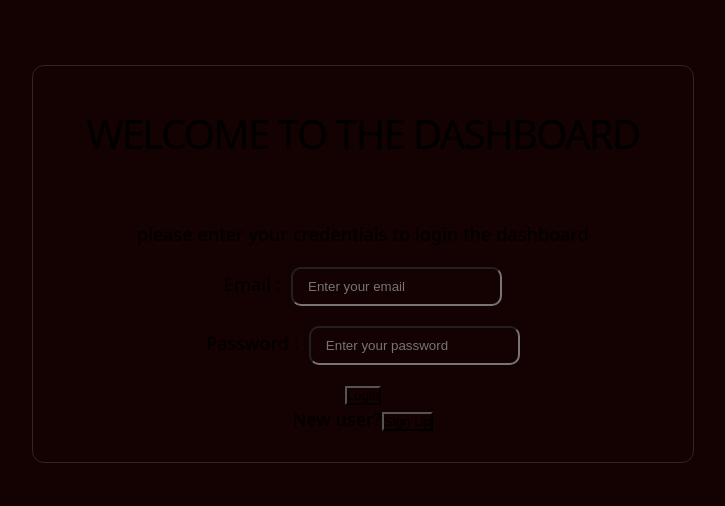
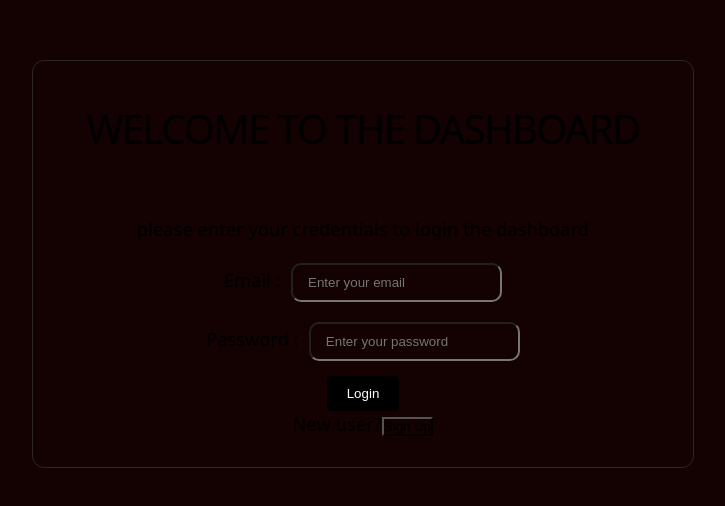
Before and after one commit to Avijeet-jha/Ticket-Tracker, a React (Vite) app: page / in a window 1280 px wide. Shown: the part 136-642 px from the top of the page, without its empty margins (277-1002 px from the left). Built offline with nearby package versions, Linux system fonts and the light colour scheme.

Commit message:
modified:   src/pages/login.css

```diff
--- a/src/pages/login.css
+++ b/src/pages/login.css
@@ -57,7 +57,7 @@ input {
   font-size: 16px;
 }
 
-.btn {
+.login-btn {
   background-color: #000000;
   color: #ffffff;
   padding: 10px 20px;
```
